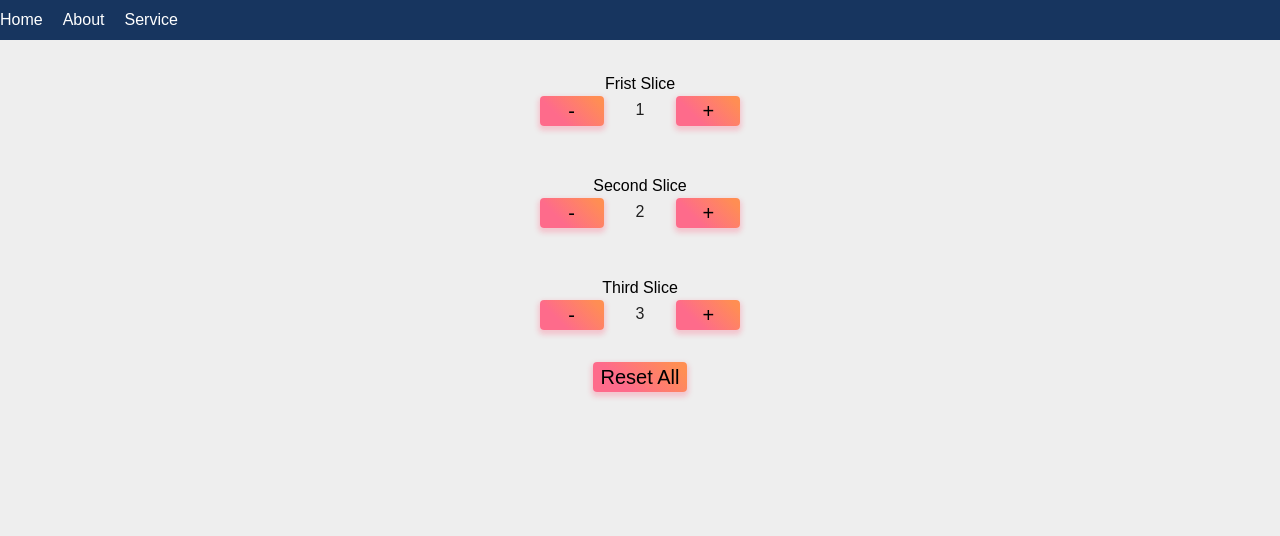
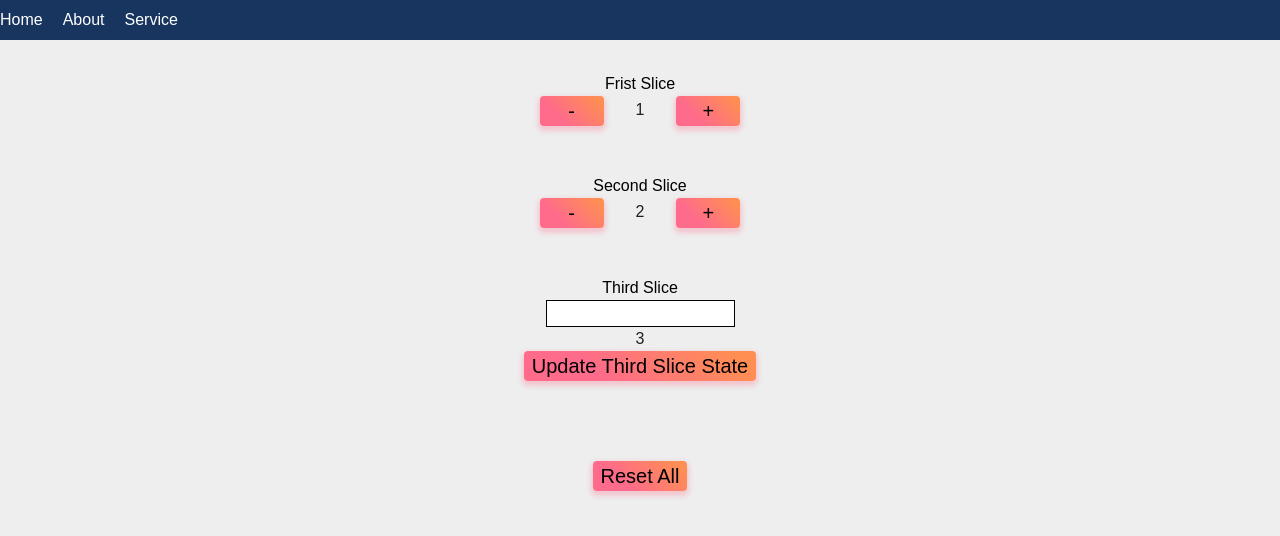
Before and after one commit to ProgrammingWithMudassar/Redux_Toolkit_Practice, a React (Vite) app: page / in a window 1280 px wide. Shown: the top 536 px of the page. Built offline with nearby package versions, Linux system fonts and the light colour scheme.

Commit message:
user can change store data from input custom data.

```diff
--- a/src/Features/Counter/ThirdSlice.js
+++ b/src/Features/Counter/ThirdSlice.js
@@ -19,13 +19,15 @@ export const counterSlice = createSlice({
     add: (state) => {
       state.ThirdNum -= 1
     },
-    incrementByAmount: (state, action) => {
-      state.ThirdNum += action.payload
+    incrementWithAmount: (state, action) => {
+      console.log(state);
+      console.log(action);
+      state.ThirdNum = action.payload
     },
   },
 })
 
 // Action creators are generated for each case reducer function
-export const { minus, add, incrementByAmount } = counterSlice.actions
+export const { minus, add, incrementWithAmount } = counterSlice.actions
 
 export default counterSlice.reducer
--- a/src/Pages/Home.jsx
+++ b/src/Pages/Home.jsx
@@ -1,14 +1,18 @@
-import React from 'react'
+import React, { useState } from 'react'
 import {
   Box, Button, Typography
 } from '@mui/material'
 import { useSelector, useDispatch } from 'react-redux'
 import { decrement, increment } from '../Features/Counter/CounterSlice'
 import { SecPlus, SecMinus } from '../Features/Counter/SecondarySlice'
-import { minus, add } from '../Features/Counter/ThirdSlice'
+import { incrementWithAmount } from '../Features/Counter/ThirdSlice'
 
 
 const Home = () => {
+
+  const [inputValue, setInputValue] = useState('');
+
+
   const count = useSelector((state) => {
     return ({
       firstCounter: state.counter,
@@ -18,29 +22,35 @@ const Home = () => {
   })
   const dispatch = useDispatch();
 
-//First
+  //First
   const Minus = () => {
     dispatch(decrement());
   }
   const Add = () => {
     dispatch(increment());
   }
-//second
+  //second
   const MinusSec = () => {
     dispatch(SecMinus());
   }
   const AddSec = () => {
     dispatch(SecPlus());
   }
-//Third
-  const MinusTrd = () => {
-    dispatch(minus());
+
+
+  //Third
+  const handleInput =(e)=>{
+    var value = e.target.value;
+    const number = parseInt(value);
+    setInputValue(number);
   }
-  const AddTrd = () => {
-    dispatch(add());
+  const UpdateState = () => {
+
+    dispatch(incrementWithAmount(inputValue))
   }
+
   //Reset All
-  const ClearAll =()=>{
+  const ClearAll = () => {
     localStorage.clear();
     location.reload();
   }
@@ -64,12 +74,12 @@ const Home = () => {
 
         <Box mt={6}>
           <Typography variant="body1" color="initial">Third Slice</Typography>
-          <Button sx={{ color: '#000', mr: 4 }} onClick={MinusTrd}>-</Button>
-          <span>{count.thirdCounter.ThirdNum}</span>
-          <Button sx={{ color: '#000', ml: 4 }} onClick={AddTrd}>+</Button>
+          <input type="number" style={{ padding: '5px', border: '1px solid black' }} value={inputValue}  onChange={handleInput}/><br />
+          <span>{count.thirdCounter.ThirdNum}</span><br />
+          <Button sx={{ color: '#000' }} onClick={UpdateState}>Update Third Slice State</Button>
           <br />
         </Box>
-        <Button sx={{ color: '#000', mt: 4 }} onClick={ClearAll}>Reset All</Button>
+        <Button sx={{ color: '#000', mt: 10 }} onClick={ClearAll}>Reset All</Button>
       </Box>
     </>
   )
```
